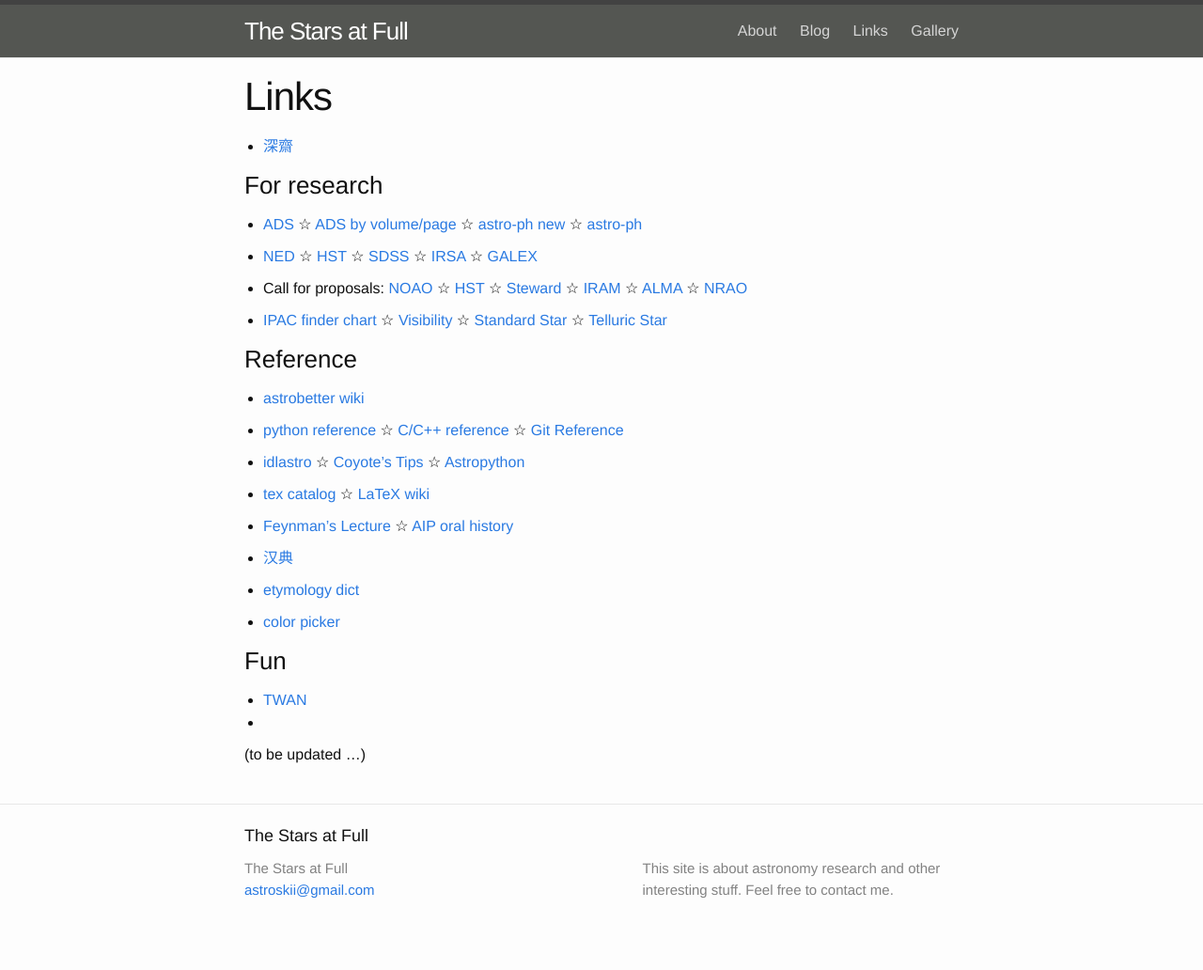
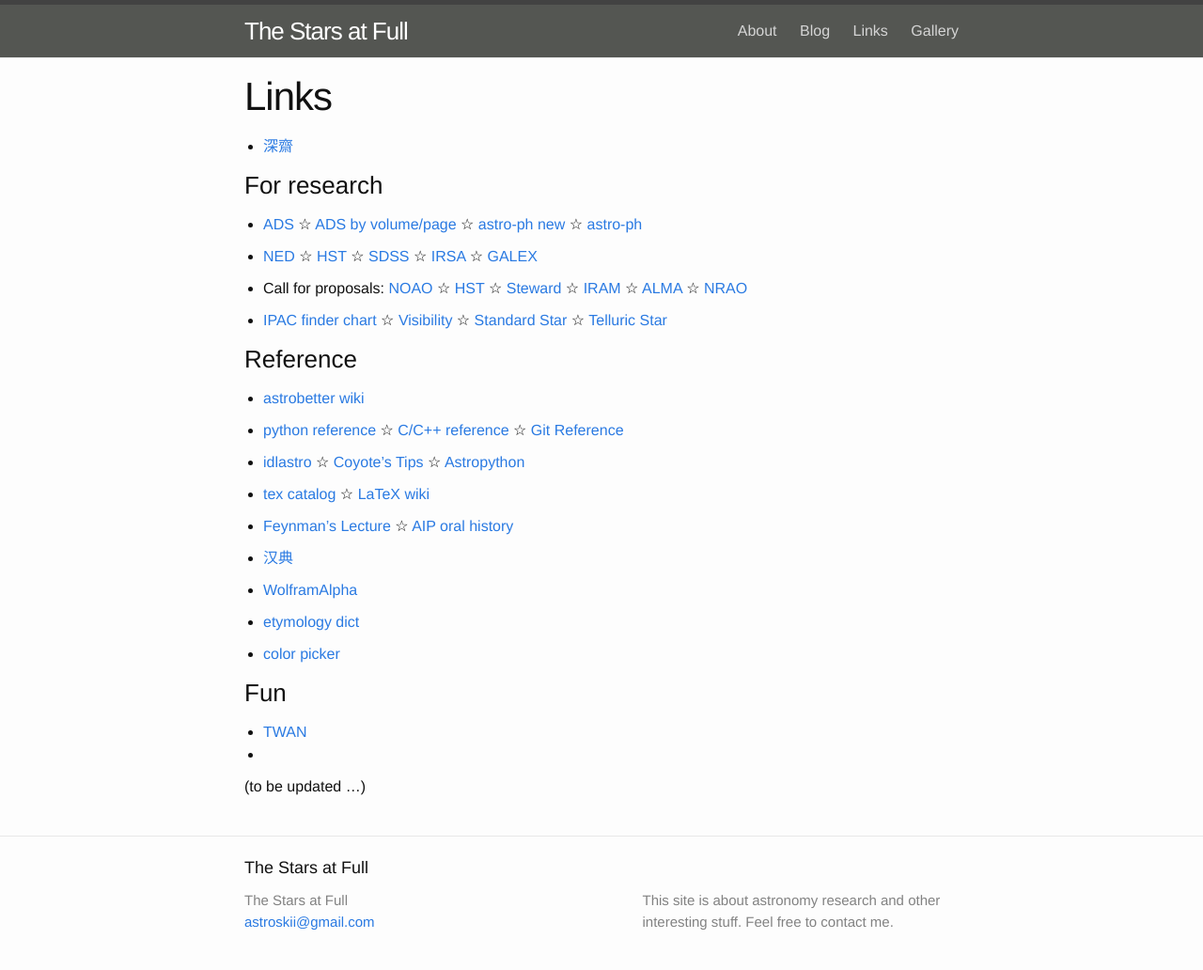
Before and after one commit to karlan/karlan.github.io, a Jekyll site: the page built from links.md, in a window 1280 px wide. Shown: the whole page at 94% size. Built offline with Jekyll 4.4.1, drawn with Linux system fonts in a browser that asks for light colours; before the commit the page ends 998 px from its top, so only the background shows below that.

Commit message:
added a new link

```diff
--- a/links.md
+++ b/links.md
@@ -59,6 +59,8 @@
 
 * [汉典][han]
 
+* [WolframAlpha][alpha]
+
 * [etymology dict][etymo]
 
 * [color picker][color]
@@ -83,6 +85,8 @@
 
 [han]:http://www.zdic.net/http://www.zdic.net/
 
+[alpha]:http://www.wolframalpha.com/
+
 [etymo]:http://www.etymonline.com/
 
 [color]:http://coolors.co/app
```
